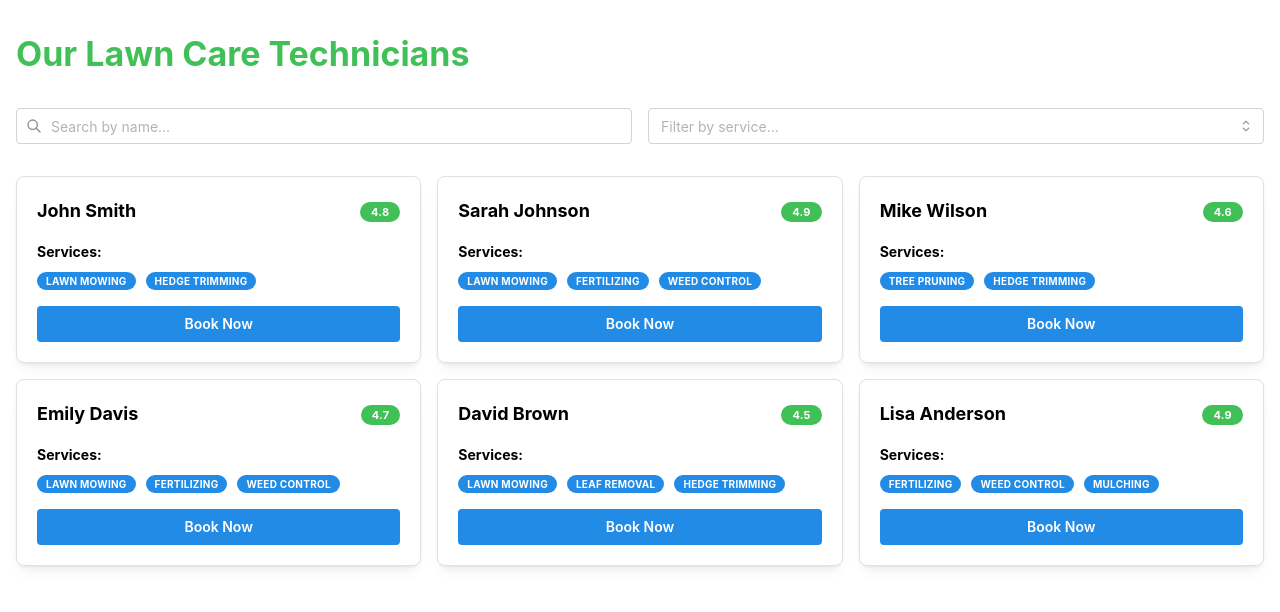
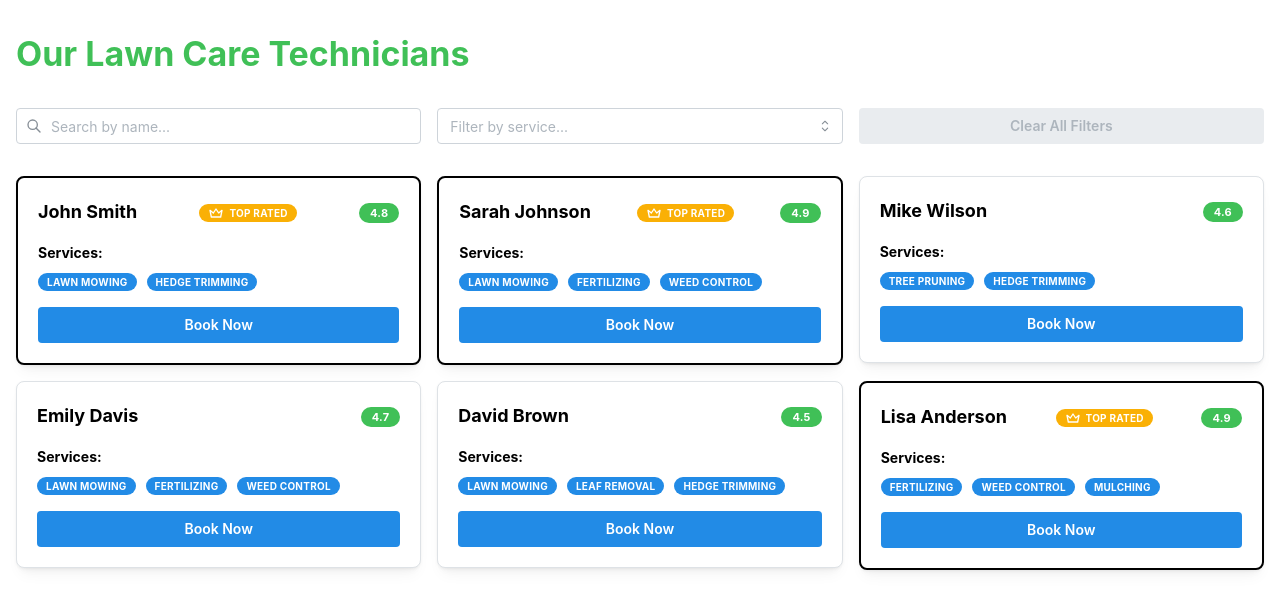
Before and after one commit to GIS-Joe-lab/lawn-care-marketplace, a React (Create React App) app: page /technicians in a window 1280 px wide. Shown: the top 612 px of the page. Built offline with nearby package versions, Linux system fonts and the light colour scheme.

Commit message:
- Add new tag for highlight top-rated technicians - handle null technician by showing an empty card. - display a "no technician selected" message when technician is missing.

```diff
--- a/src/components/TechnicianCard.js
+++ b/src/components/TechnicianCard.js
@@ -1,13 +1,26 @@
 import React from 'react'
 import {Badge, Button, Card, Group, Stack, Text} from "@mantine/core";
+import {IconCrown} from '@tabler/icons-react';
 import { Link } from 'react-router-dom';
 
-function TechnicianCard({technician, showBookBtn}) {
+function TechnicianCard({technician, showBookBtn, isTopRated}) {
     return (
-        <Card shadow="sm" padding="lg" radius={"md"} withBorder>
+        <Card shadow="sm" padding="lg" radius={"md"} withBorder style={{
+            borderColor: isTopRated ? 'var(--mantne-color-yellow-4)' : undefined,
+            borderWidth: isTopRated ? 2 : 1
+        }}>
             <Stack gap="md">
                 <Group justify={"space-between"}>
                     <Text size="lg" fw="700">{technician.name}</Text>
+                    {isTopRated && (
+                        <Badge
+                            color="yellow"
+                            leftSection={<IconCrown size={16} />}
+                            size="sm"
+                        >
+                            Top Rated
+                        </Badge>
+                    )}
                     <Badge color="green">
                         {technician.rating}
                     </Badge>
--- a/src/pages/BookingPage.js
+++ b/src/pages/BookingPage.js
@@ -1,5 +1,5 @@
 import React, {useState} from 'react';
-import {Button, Container, Divider, Grid, Group, Paper, NumberInput, Select, Stack, Text} from '@mantine/core';
+import {Button, Card, Container, Divider, Grid, Group, Paper, NumberInput, Select, Stack, Text, Title} from '@mantine/core';
 import { Link, useLocation } from 'react-router-dom';
 import {IconArrowLeft} from '@tabler/icons-react'
 import TechnicianCard from "../components/TechnicianCard";
@@ -27,6 +27,26 @@ function BookingPage() {
         //Todo: Handle Booking by checking Technician's availability.
     }
 
+    if (!technician )
+        return (
+            <Container size={"md"} py={"xl"}>
+                <Stack gap={"xl"}>
+                    <Card shadow="sm" padding="lg" radius={"md"} withBorder>
+                        <Title order={1} c={"red"}>No Technician Selected</Title>
+                        <Text>Please go back and select a technician first.</Text>
+                        <Button
+                            component={Link}
+                            to="/technicians"
+                            variant="outline"
+                            leftSection={<IconArrowLeft size={16} />}
+                        >
+                            Back to Technicians
+                        </Button>
+                    </Card>
+                </Stack>
+            </Container>
+        )
+    else {
         return (
             <Container size={"md"} py={"xl"}>
                 <Stack gap={"xl"}>
@@ -132,5 +152,6 @@ function BookingPage() {
             </Container>
         );
     }
+}
 
 export default BookingPage;
--- a/src/pages/TechniciansPage.js
+++ b/src/pages/TechniciansPage.js
@@ -1,13 +1,5 @@
 import React, {useState} from "react";
-import {
-    Container,
-    Title,
-    Grid,
-    Group,
-    TextInput,
-    Select,
-    Stack
-} from '@mantine/core';
+import {Button, Container, Title, Grid, Group, Paper, TextInput, Select, Stack} from '@mantine/core';
 import {IconSearch} from '@tabler/icons-react'
 import TechnicianCard from "../components/TechnicianCard";
 
@@ -64,6 +56,19 @@ function TechniciansPage() {
         return matchesSearch && matchesService
     })
 
+    // Reset All Filter
+    const resetFilter = () => {
+        setSearchQuery('');
+        setSelectedService(null);
+    }
+
+    // Find all technician who has rating 4.8 or more and classify them as top technician
+    const topRatedTechnicians = technicians.filter(technician => technician.rating >= 4.8);
+
+    // Check if the filterTechnician object has one or more return
+    const hasTechnicians = filteredTechnicians.length > 0;
+    const hasFilter = !searchQeury && !selectedService;
+
     return (
         <Container size="xl" py="xl">
             <Stack gap="xl">
@@ -83,24 +88,45 @@ function TechniciansPage() {
                     />
 
                     <Select
-                        placeholder={"Filter by service..."}
+                        lable="Filter Service"
+                        placeholder="Filter by service..."
                         data={services}
                         value={selectedService}
                         onChange={setSelectedService}
+                        clearable
                     />
+
+                    <Button
+                        disabled={hasFilter}
+                        onClick={resetFilter}
+                        color="red"
+                        size="sm"
+                    >
+                        Clear All Filters
+                    </Button>
                 </Group>
 
                 {/*  Technicians Display body section  */}
-                <Grid>
+                {hasTechnicians ?
+                    // With Technician result
+                    (<Grid>
                         {filteredTechnicians.map(technician => (
                             <Grid.Col key={technician.id} span={{base: 12, sm: 6, lg: 4}}>
                                 <TechnicianCard
                                     technician={technician}
                                     showBookBtn={true}
+                                    isTopRated={topRatedTechnicians.includes(technician)}
                                 />
                             </Grid.Col>
                         ))}
-                </Grid>
+                    </Grid>) :
+                    // Without Technician result
+                    (<Paper p="xl" ta="center" withBorder radius={"md"}>
+                        <Stack gap="md">
+                            <Title order={3} c={"dimmed"}>No technicians found</Title>
+                        </Stack>
+                    </Paper>)
+                }
             </Stack>
         </Container>
     );
```
Lines whose indentation alone changed are shown as unchanged.
